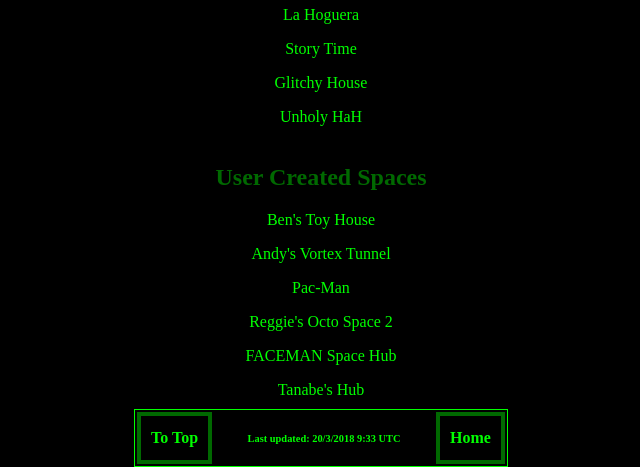
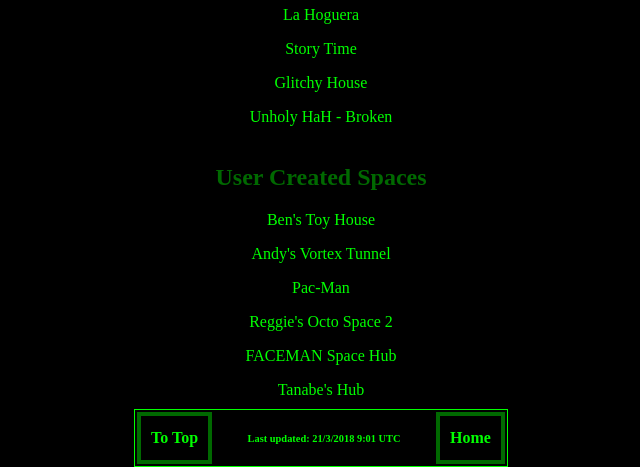
Before and after one commit to LunarTiger/AltspaceVR, a Jekyll site: the page teleportHub/index.html, which Jekyll copies as it is, in a window 1280 px wide and 900 px high. Shown: the part 433-900 px from the top of the window, without its empty margins (319-959 px from the left). Built offline with Jekyll 4.4.1, drawn with Linux system fonts in a browser that asks for light colours.

Commit message:
Update index.html

```diff
--- a/teleportHub/index.html
+++ b/teleportHub/index.html
@@ -41,7 +41,7 @@
 			<p><a href="altspace://account.altvr.com/api/spaces/el-fuego-del-campamento">La Hoguera</a></p>
 			<p><a href="altspace://account.altvr.com/api/spaces/story-time-with-lunar">Story Time</a></p>
 			<p><a href="altspace://account.altvr.com/api/spaces/glitchy-house">Glitchy House</a></p>
-			<p><a href="altspace://account.altvr.com/api/spaces/adultier-hah">Unholy HaH</a></p>
+			<p><!--<a href="altspace://account.altvr.com/api/spaces/adultier-hah">-->Unholy HaH - Broken<!--</a>--></p>
 		<hr style="height:1px; visibility:hidden;" />
 		<h2 id="user">User Created Spaces</h2>
 			<p><a href="altspace://account.altvr.com/api/spaces/event-862654090620961312">Ben's Toy House</a></p>
@@ -78,7 +78,7 @@
 		<table>
 			<tr>
 				<th><a href='#top'>To Top</a></th>
-				<th style='width: 200px;border: 0px;'><p style="font-size:65%;">Last updated: 20/3/2018 9:33 UTC</p></th>
+				<th style='width: 200px;border: 0px;'><p style="font-size:65%;">Last updated: 21/3/2018 9:01 UTC</p></th>
 				<th><a href="https://lunartiger.github.io/">Home</a></th>
 			</tr>
 		</table>
```
